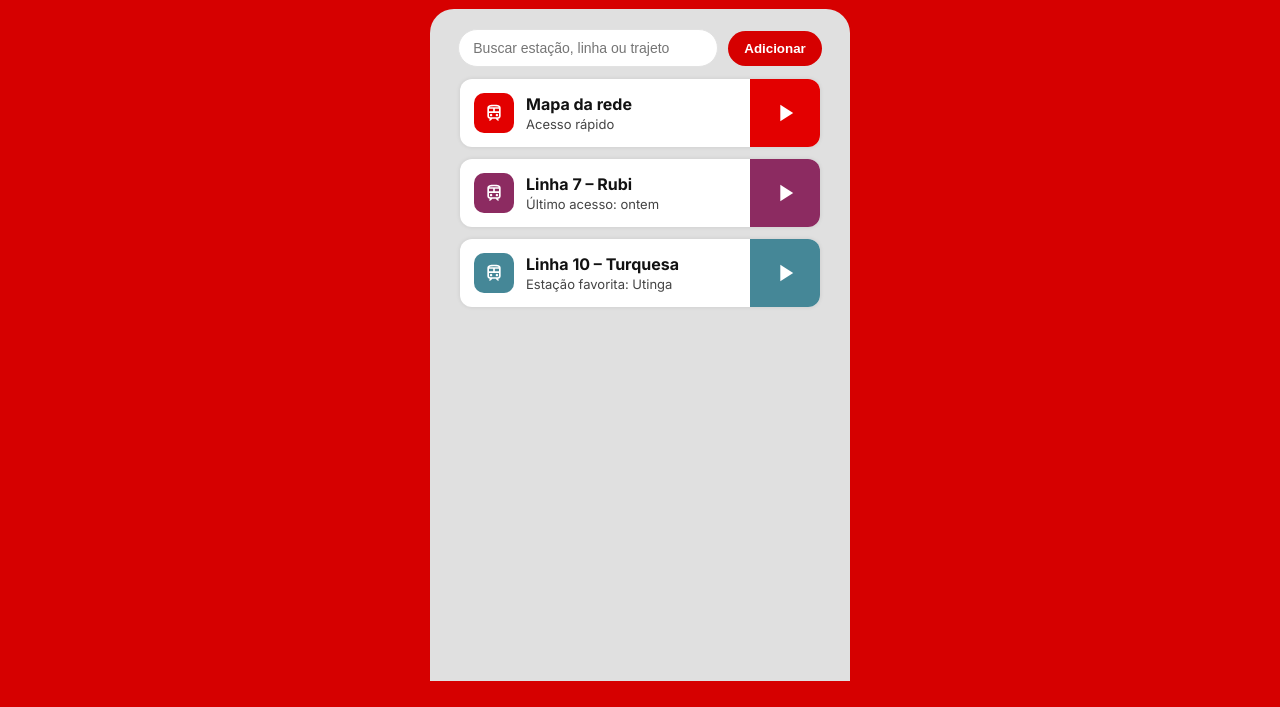
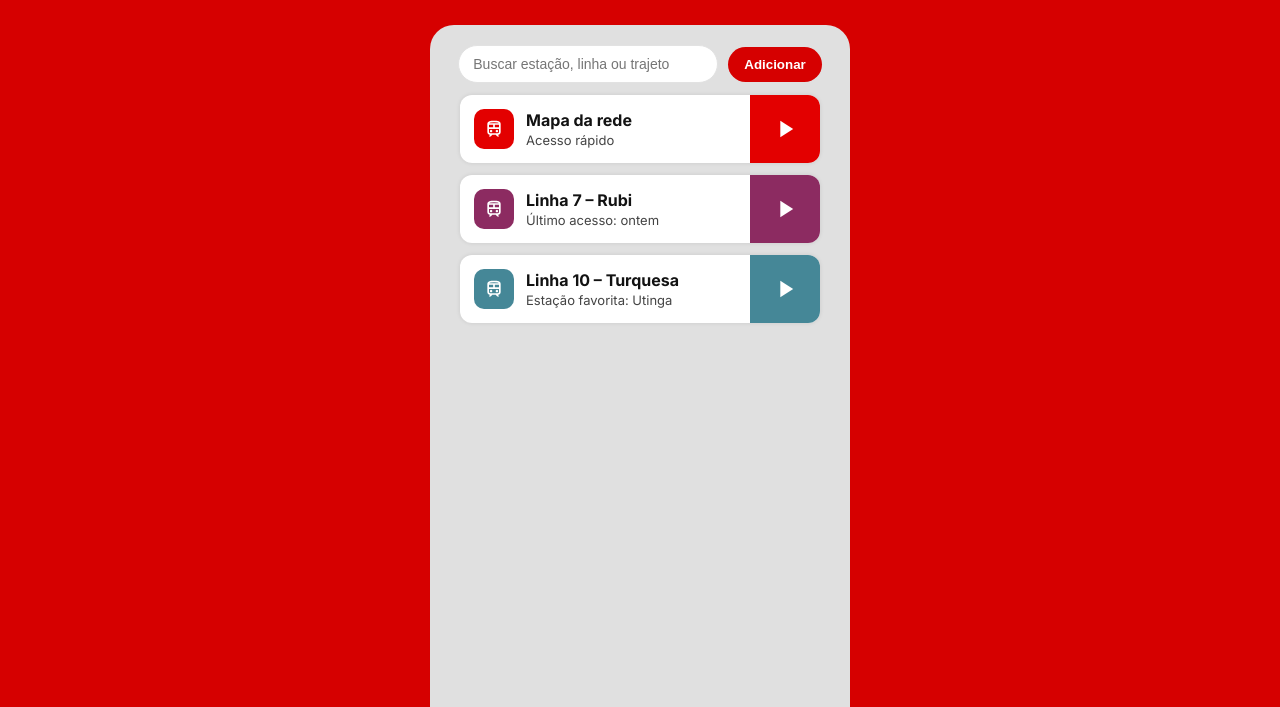
Before and after one commit to ibmec-bh-3-periodo/projeto-cptm-SharkTech, a website: page Favoritos.html in a window 1280 px wide. Shown: the part 93-800 px from the top of the page. Drawn offline with Linux system fonts and the light colour scheme.

Commit message:
Ajuste background cinza tela favoritos

```diff
--- a/assets/css/tela-favoritos.css
+++ b/assets/css/tela-favoritos.css
@@ -6,6 +6,8 @@ html, body {
   font-family: 'Inter', sans-serif;
   background: #d60000;            /* fundo vermelho */
   overscroll-behavior: contain;
+  display: flex;
+  flex-direction: column;
 }
 
 /* ===== HEADER ===== */
@@ -49,20 +51,26 @@ html, body {
 :root { --header-h: 128px; } /* altura aproximada do header */
 
 .container {
-  background-color: #E0E0E0;
+  width: 100%;
+  margin: 0;
   border-top-left-radius: 24px;
   border-top-right-radius: 24px;
-  margin-top: -16px;
+  background-color: #E0E0E0;
   padding: 20px 16px 32px;
-  max-width: 420px;
-  margin-left: auto;
-  margin-right: auto;
-
-  /* garante preenchimento até o fim da tela */
-  min-height: calc(100vh - var(--header-h));
+  flex: 1;
   display: flex;
   flex-direction: column;
 }
+
+@media (min-width: 700px) {
+  .container {
+    max-width: 420px;
+    margin-left: auto;
+    margin-right: auto;
+  }
+}
+
+
 
 /* ===== BUSCA ===== */
 .busca-box {
@@ -163,6 +171,8 @@ html, body {
   margin-top: 12px;
 }
 
+
+
 /* ===== RESPONSIVO ===== */
 @media (min-width: 700px) {
   .minha-conta h3 { font-size: 28px; }
```
